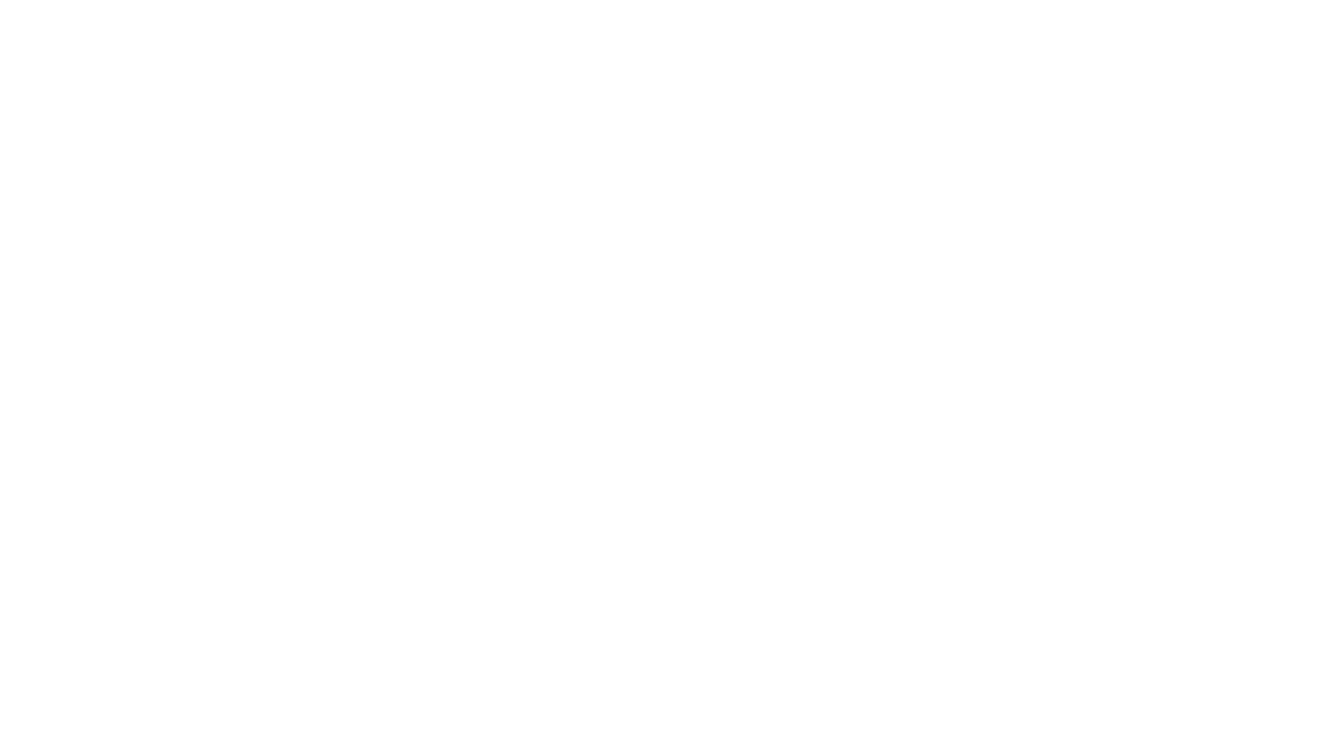
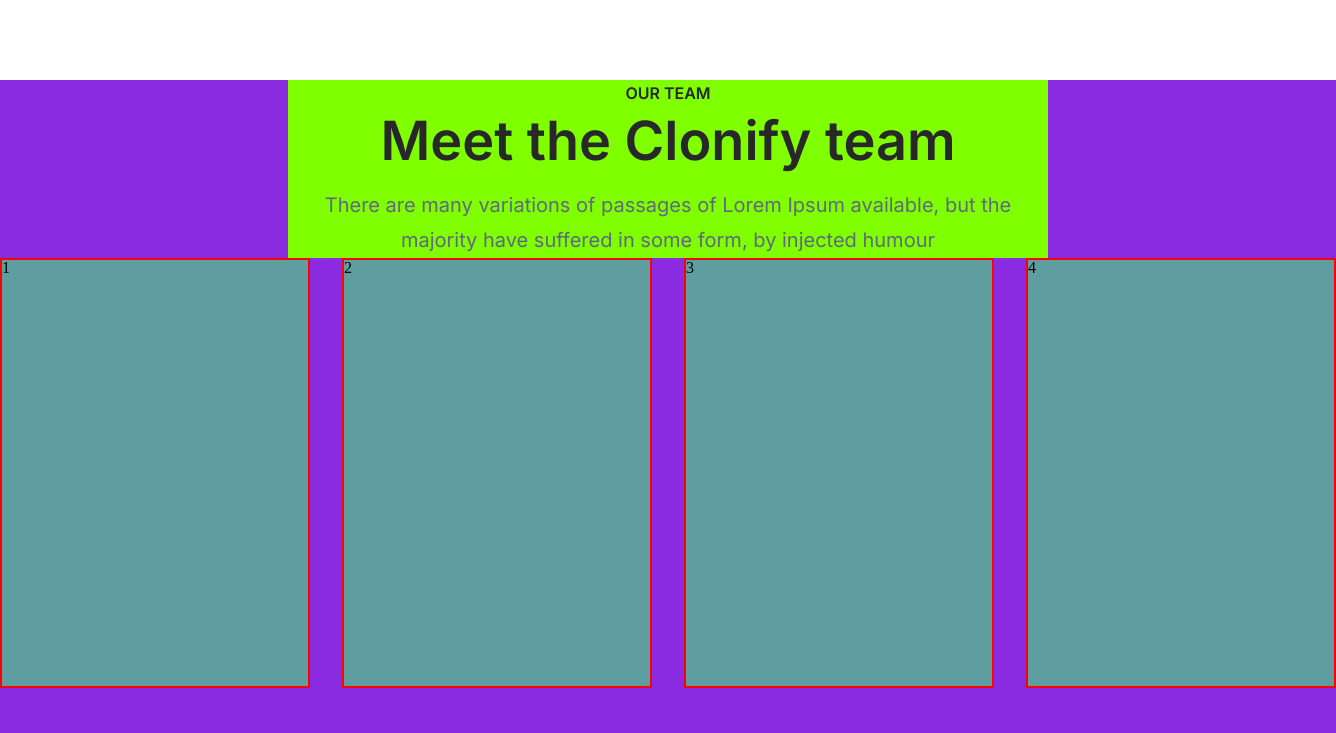
Before and after one commit to ketiladzeshotiko/homework5, a plain HTML site: page index.html in a window 1280 px wide. Shown: the top 733 px of the page, 1336 px wide, since content can reach past the window. Drawn offline with Linux system fonts and the light colour scheme.

Commit message:
add sections

```diff
--- a/css/style.css
+++ b/css/style.css
@@ -0,0 +1,49 @@
+.container{
+    width: 1336px;
+    margin: 0 auto;
+    background-color: blueviolet;
+}
+.container-block{
+    background-color: chartreuse;
+    text-align: center;
+    width: 760px;
+    margin: 0 auto;
+}
+h4{
+    margin-top: 80px;
+    font-family: "Inter", sans-serif;
+    font-size: 16px;
+    font-weight: 600;
+    line-height: 26px;
+    color: #282828;
+
+}
+h3{
+    font-family: "Inter", sans-serif;
+    font-weight: 600;
+    font-size: 54px;
+    line-height: 62px;
+    color: #282828;
+    margin-top: 4px;
+}
+p{
+    font-family: "Inter", sans-serif;
+    font-size: 20px;
+    font-weight: 400;
+    line-height: 35px;
+    color: #5F6980;
+    margin-top: 16px;
+}
+.box{
+    width: 310px;
+    height: 430px;
+    background-color: cadetblue;
+    border: 2px solid red;
+}
+.sectiondiv{
+    display: flex;
+    justify-content: space-between;
+    flex-wrap: wrap;
+    height: 908px;
+    align-content: space-between;
+}
--- a/index.html
+++ b/index.html
@@ -3,9 +3,32 @@
 <head>
     <meta charset="UTF-8">
     <meta name="viewport" content="width=device-width, initial-scale=1.0">
+    <link rel="stylesheet" href="css/reset.css">
+    <link rel="stylesheet" href="css/style.css">
+    <link rel="preconnect" href="https://fonts.googleapis.com">
+<link rel="preconnect" href="https://fonts.gstatic.com" crossorigin>
+<link href="https://fonts.googleapis.com/css2?family=Inter:ital,opsz,wght@0,14..32,100..900;1,14..32,100..900&display=swap" rel="stylesheet">
     <title>Document</title>
 </head>
 <body>
-
+    <section>
+        <div class="container">
+<div class="container-block">
+<h4>OUR TEAM</h4>
+<h3>Meet the Clonify team</h3>
+<p>There are many variations of passages of Lorem Ipsum available, but the majority have suffered in some form, by injected humour</p>
+</div>
+<div class="sectiondiv">
+    <div class="box">1</div>
+    <div class="box">2</div>
+    <div class="box">3</div>
+    <div class="box">4</div>
+    <div class="box">5</div>
+    <div class="box">6</div>
+    <div class="box">7</div>
+    <div class="box">8</div>
+            </div>
+        </div>
+    </section>
 </body>
 </html>
```
